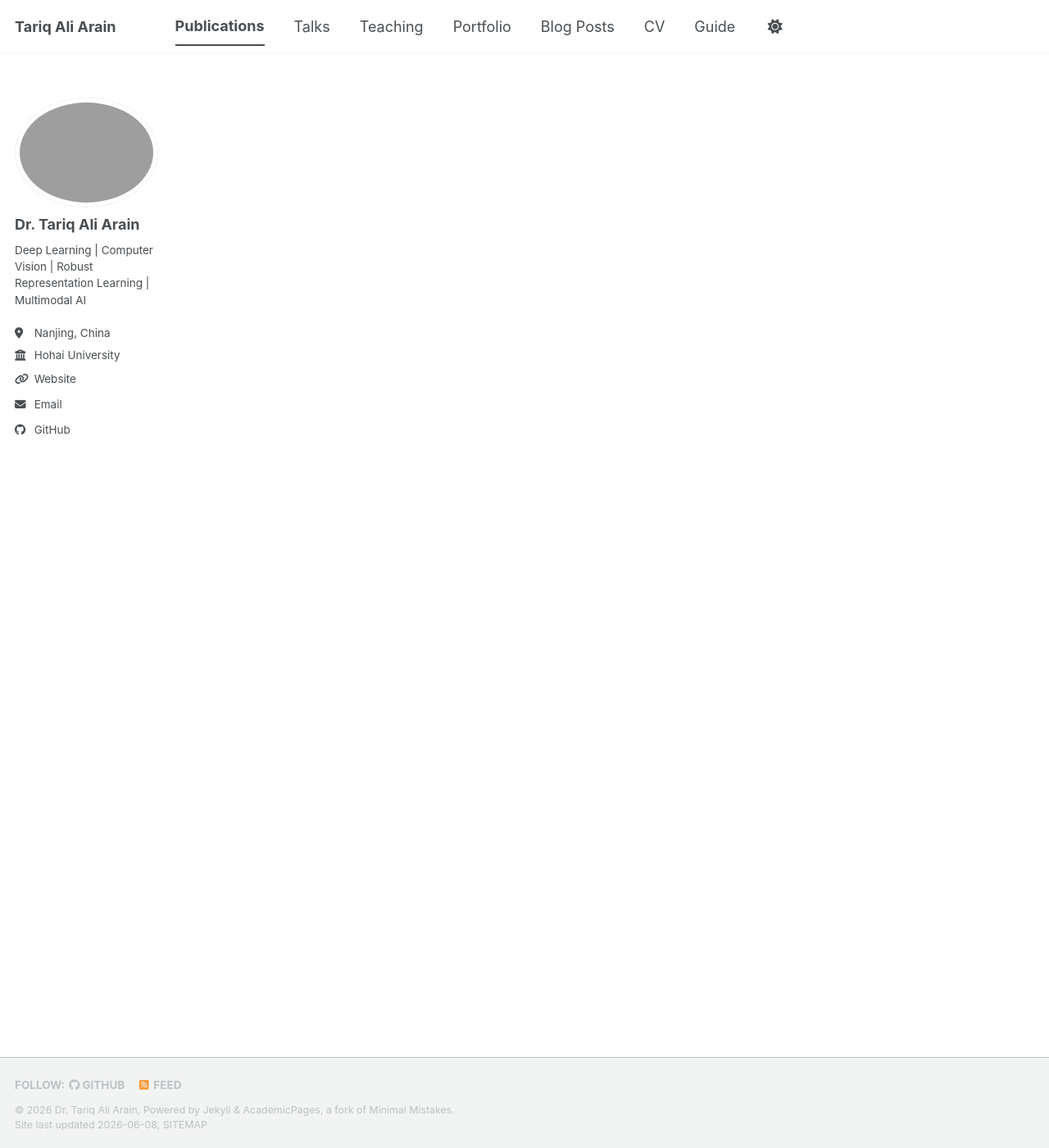
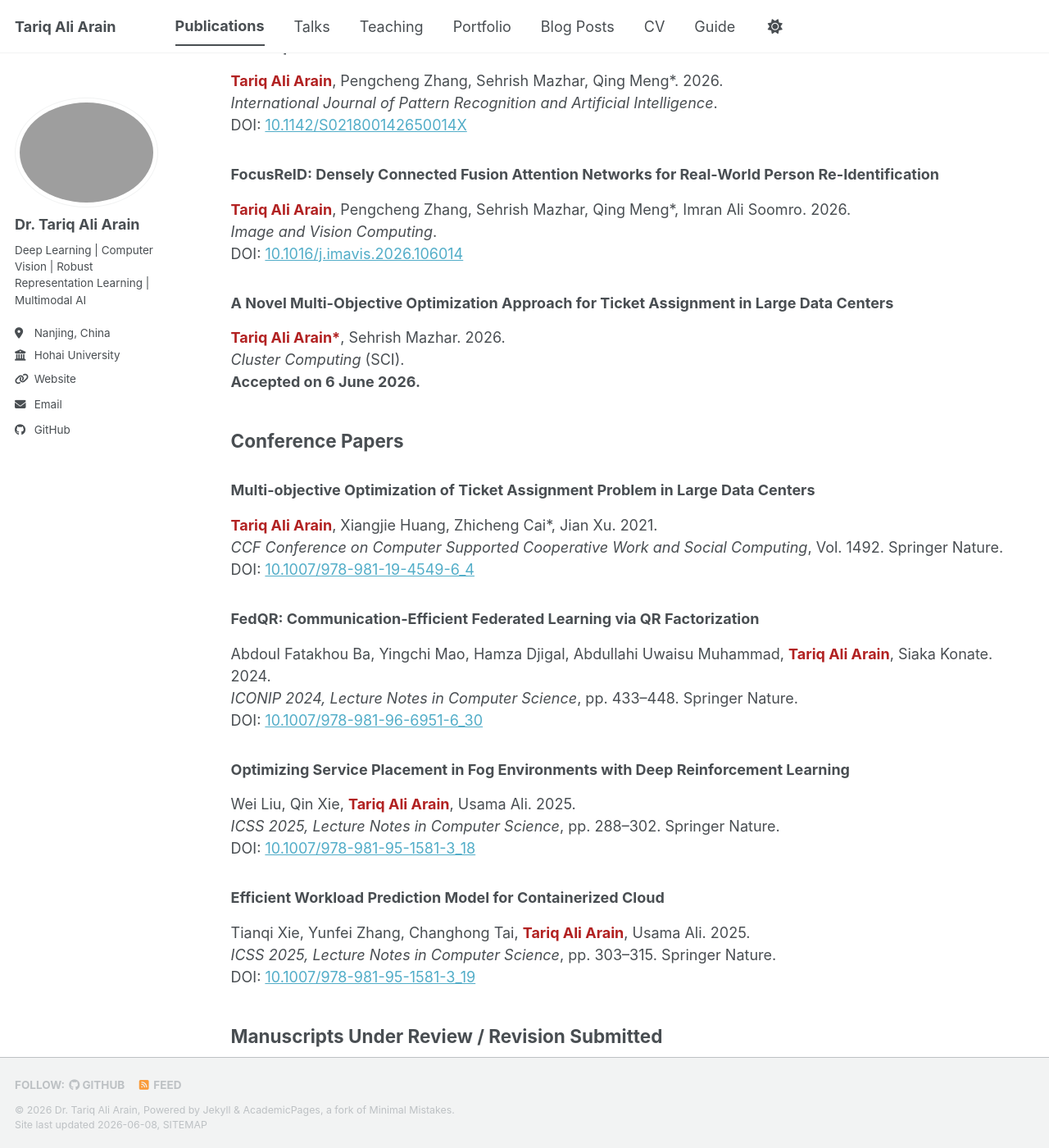
Before and after one commit to tariqaliarain/tariqaliarain.github.io, a Jekyll site: the page built from _pages/publications.html, in a window 1280 px wide and 1400 px high, scrolled down 396 px. Shown: the whole window at 82% size. Built offline with Jekyll 4.4.1, drawn with Linux system fonts in a browser that asks for light colours; a script bundle is joined from its source files by our own code; library files that are not in the unit come from our copies; some of the changed text lies outside the part shown.

Commit message:
Update publications.html

```diff
--- a/_pages/publications.html
+++ b/_pages/publications.html
@@ -5,29 +5,117 @@ permalink: /publications/
 author_profile: true
 ---
 
-{% if site.author.googlescholar %}
-  <div class="wordwrap">You can also find my articles on <a href="{{site.author.googlescholar}}">my Google Scholar profile</a>.</div>
-{% endif %}
+<h1>Publications</h1>
 
-{% include base_path %}
+<h2>Journal Articles</h2>
 
-<!-- New style rendering if publication categories are defined -->
-{% if site.publication_category %}
-  {% for category in site.publication_category  %}
-    {% assign title_shown = false %}
-    {% for post in site.publications reversed %}
-      {% if post.category != category[0] %}
-        {% continue %}
-      {% endif %}
-      {% unless title_shown %}
-        <h2>{{ category[1].title }}</h2><hr />
-        {% assign title_shown = true %}
-      {% endunless %}
-      {% include archive-single.html %}
-    {% endfor %}
-  {% endfor %}
-{% else %}
-  {% for post in site.publications reversed %}
-    {% include archive-single.html %}
-  {% endfor %}
-{% endif %}
+<h3>Swin Transformer with Attention Mechanism: A Novel Framework for Person Re-Identification</h3>
+<p>
+<span style="color:#b22222;"><strong>Tariq Ali Arain</strong></span>, Pengcheng Zhang, Qing Meng*, Abdullahi Uwaisu Muhammad. 2025.
+<br>
+<em>Pattern Analysis and Applications</em>, Vol. 28, Article 95. Springer Nature.
+<br>
+DOI: <a href="https://doi.org/10.1007/s10044-025-01466-1">10.1007/s10044-025-01466-1</a>
+</p>
+
+<h3>An Adaptive Cross-Resolution Network for Low-Resolution Person Re-Identification</h3>
+<p>
+<span style="color:#b22222;"><strong>Tariq Ali Arain</strong></span>, Pengcheng Zhang, Sehrish Mazhar, Qing Meng*. 2026.
+<br>
+<em>International Journal of Pattern Recognition and Artificial Intelligence</em>.
+<br>
+DOI: <a href="https://doi.org/10.1142/S021800142650014X">10.1142/S021800142650014X</a>
+</p>
+
+<h3>FocusReID: Densely Connected Fusion Attention Networks for Real-World Person Re-Identification</h3>
+<p>
+<span style="color:#b22222;"><strong>Tariq Ali Arain</strong></span>, Pengcheng Zhang, Sehrish Mazhar, Qing Meng*, Imran Ali Soomro. 2026.
+<br>
+<em>Image and Vision Computing</em>.
+<br>
+DOI: <a href="https://doi.org/10.1016/j.imavis.2026.106014">10.1016/j.imavis.2026.106014</a>
+</p>
+
+<h3>A Novel Multi-Objective Optimization Approach for Ticket Assignment in Large Data Centers</h3>
+<p>
+<span style="color:#b22222;"><strong>Tariq Ali Arain*</strong></span>, Sehrish Mazhar. 2026.
+<br>
+<em>Cluster Computing</em> (SCI).
+<br>
+<strong>Accepted on 6 June 2026.</strong>
+</p>
+
+<h2>Conference Papers</h2>
+
+<h3>Multi-objective Optimization of Ticket Assignment Problem in Large Data Centers</h3>
+<p>
+<span style="color:#b22222;"><strong>Tariq Ali Arain</strong></span>, Xiangjie Huang, Zhicheng Cai*, Jian Xu. 2021.
+<br>
+<em>CCF Conference on Computer Supported Cooperative Work and Social Computing</em>, Vol. 1492. Springer Nature.
+<br>
+DOI: <a href="https://doi.org/10.1007/978-981-19-4549-6_4">10.1007/978-981-19-4549-6_4</a>
+</p>
+
+<h3>FedQR: Communication-Efficient Federated Learning via QR Factorization</h3>
+<p>
+Abdoul Fatakhou Ba, Yingchi Mao, Hamza Djigal, Abdullahi Uwaisu Muhammad, <span style="color:#b22222;"><strong>Tariq Ali Arain</strong></span>, Siaka Konate. 2024.
+<br>
+<em>ICONIP 2024, Lecture Notes in Computer Science</em>, pp. 433–448. Springer Nature.
+<br>
+DOI: <a href="https://doi.org/10.1007/978-981-96-6951-6_30">10.1007/978-981-96-6951-6_30</a>
+</p>
+
+<h3>Optimizing Service Placement in Fog Environments with Deep Reinforcement Learning</h3>
+<p>
+Wei Liu, Qin Xie, <span style="color:#b22222;"><strong>Tariq Ali Arain</strong></span>, Usama Ali. 2025.
+<br>
+<em>ICSS 2025, Lecture Notes in Computer Science</em>, pp. 288–302. Springer Nature.
+<br>
+DOI: <a href="https://doi.org/10.1007/978-981-95-1581-3_18">10.1007/978-981-95-1581-3_18</a>
+</p>
+
+<h3>Efficient Workload Prediction Model for Containerized Cloud</h3>
+<p>
+Tianqi Xie, Yunfei Zhang, Changhong Tai, <span style="color:#b22222;"><strong>Tariq Ali Arain</strong></span>, Usama Ali. 2025.
+<br>
+<em>ICSS 2025, Lecture Notes in Computer Science</em>, pp. 303–315. Springer Nature.
+<br>
+DOI: <a href="https://doi.org/10.1007/978-981-95-1581-3_19">10.1007/978-981-95-1581-3_19</a>
+</p>
+
+<h2>Manuscripts Under Review / Revision Submitted</h2>
+
+<h3>A Novel Approach to Safe and Efficient USV Path Planning in Complex Environments</h3>
+<p>
+Sehrish Mazhar, <span style="color:#b22222;"><strong>Tariq Ali Arain</strong></span>, Rizwan Badar Baloch, Nejib Ghazouani, Tariq Alqubaysi, Monji Mohamed Zaidi, Jahangir Badar.
+<br>
+<em>Scientific Reports</em> (Springer, SCIE).
+<br>
+<strong>Status:</strong> Revision submitted after peer review, 2nd round, 20 April 2026.
+<br>
+<strong>Role:</strong> Second Author.
+</p>
+
+<h3>Beyond Benchmark Accuracy: A Robustness-Oriented Review of Occluded Person Re-Identification Under Structured Uncertainty</h3>
+<p>
+Sehrish Mazhar, <span style="color:#b22222;"><strong>Tariq Ali Arain*</strong></span>, Benish Mazhar.
+<br>
+<em>IEEE Transactions on Pattern Analysis and Machine Intelligence (TPAMI)</em> (IEEE, SCIE).
+<br>
+<strong>Status:</strong> Under peer review. Submitted 7 April 2026.
+<br>
+<strong>Role:</strong> Corresponding Author.
+</p>
+
+<h3>Occlusion-Disentangled Gated Attention Network for Person Re-Identification in Smart Surveillance Systems</h3>
+<p>
+<span style="color:#b22222;"><strong>Tariq Ali Arain*</strong></span>, Sehrish Mazhar.
+<br>
+<em>Information Fusion</em> (Elsevier, SCIE).
+<br>
+<strong>Status:</strong> Under peer review. Submitted May 2026.
+<br>
+<strong>Role:</strong> Corresponding Author.
+</p>
+
+<p><small>* First author / corresponding author.</small></p>
```
